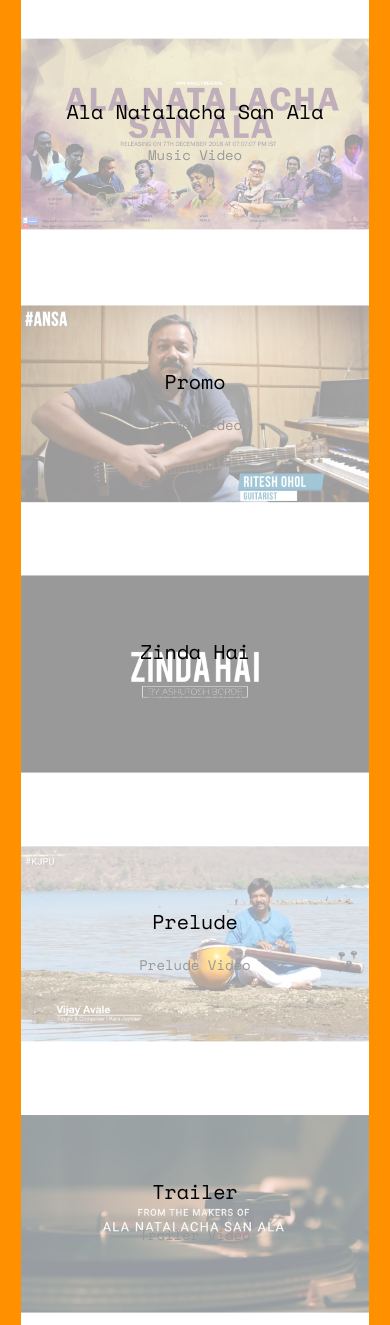
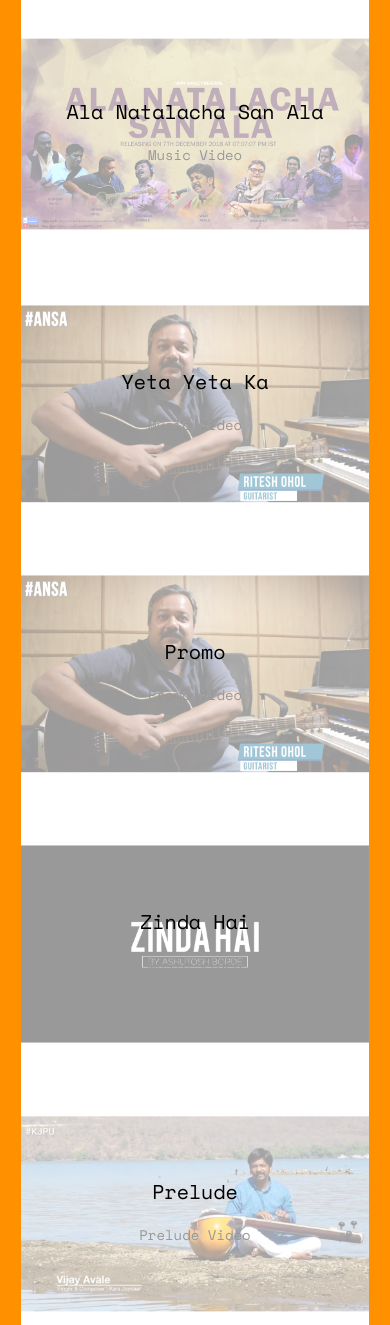
Before and after one commit to CaptainAj1/portfolio, a PHP site: page / in a window 390 px wide. Shown: the part 5175-6500 px from the top of the page. Run offline with PHP 8.4, Linux system fonts and the light colour scheme; some libraries are stand-ins or nearby versions; some web fonts are replaced.

Commit message:
Work Updated

```diff
--- a/index.php
+++ b/index.php
@@ -224,6 +224,15 @@
 					</a>
 				</div>
 
+			<div class="col-md-3 text-center col-padding animate-box">
+					<a href="https://youtu.be/aU6iT8jV7Ac" target="_blank" class="work" style="background-image: url(images/promo.png); text-align: center; float: right;">
+						<div class="desc">
+							<h3>Yeta Yeta Ka</h3>
+							<span>Music Video</span>
+						</div>
+					</a>
+				</div>
+
 				<div class="col-md-3 text-center col-padding animate-box">
 					<a href="https://youtu.be/SDYWAcqIFDA" target="_blank" class="work" style="background-image: url(images/promo.png); text-align: center; float: right;">
 						<div class="desc">
@@ -274,14 +283,7 @@
 						</div>
 					</a>
 				</div>
-								<div class="col-md-3 text-center col-padding animate-box">
-					<a href="#" class="work" style="background-image: url(images/music_store.jpg); text-align: center; float: right;">
-						<div class="desc">
-							<h3>Klezmer The Music Store</h3>
-							<span>Coming Soon</span>
-						</div>
-					</a>
-				</div>
+
 				<div id="cp_widget_9568ad77-bfa2-41dc-980b-c49be4b884cb">...</div><script type="text/javascript">
 var cpo = []; cpo["_object"] ="cp_widget_9568ad77-bfa2-41dc-980b-c49be4b884cb"; cpo["_fid"] = "AQGAWluzRklD";
 var _cpmp = _cpmp || []; _cpmp.push(cpo);
```
